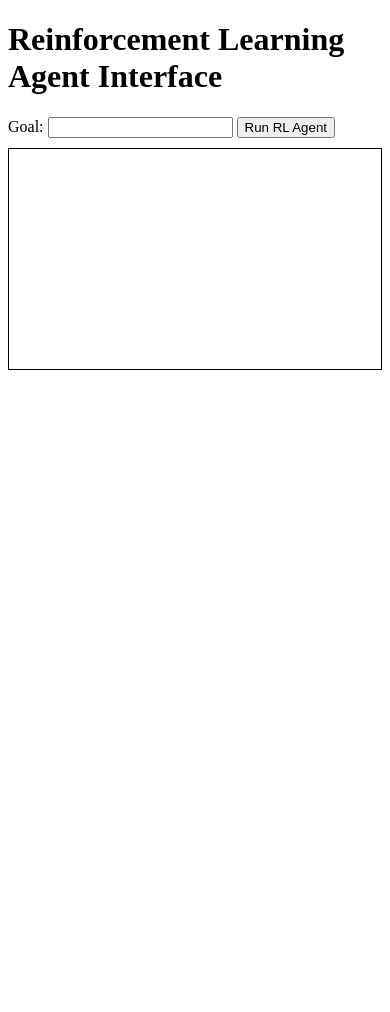
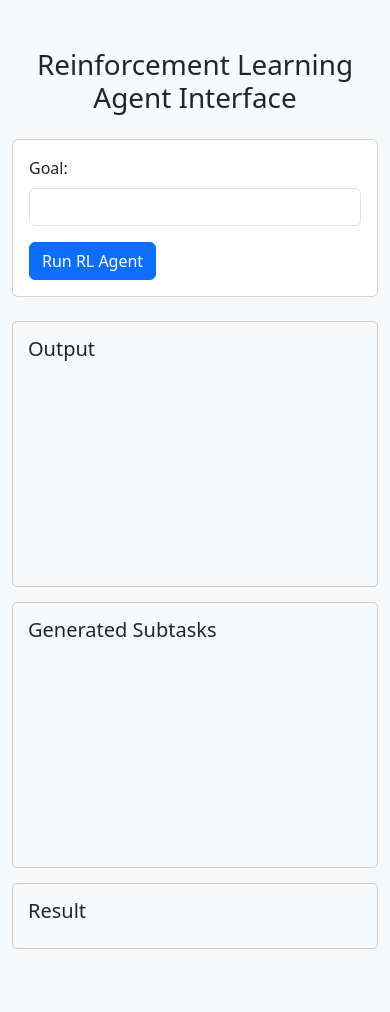
Before and after one commit to hemangjoshi37a/PersonalGoalAssistant, a Flask app: page / in a window 390 px wide. Before the commit the page ends 370 px from the top, so only its background shows below. Run offline with Flask 3, Linux system fonts and the light colour scheme.

Commit message:
added some code

```diff
--- a/webapp/app.py
+++ b/webapp/app.py
@@ -9,40 +9,34 @@ from flask import Flask, render_template, request, jsonify
 from main import main
 from agent.subtask_generation import generate_subtasks
 from agent.input_control import move_mouse_to, press_key, click
+from agent.task_execution import perform_subtask
 
 app = Flask(__name__)
 
 @app.route('/')
 def index():
     return render_template('index.html')
-
 @app.route('/run', methods=['POST'])
 def run_agent():
     goal = request.form.get('goal')
+
     # Generate subtasks
-    subtasks = generate_subtasks(goal)
-    print(f'{subtasks=}')
+    subtasks = generate_subtasks(f"Generate a list of subtasks for accomplishing the goal: {goal}")
 
-    agent_output = []
+    # Execute the subtasks (replace this with actual execution)
+    agent_output = []  # Initialize an empty list for agent output
+    for index, subtask in enumerate(subtasks, start=1):
+        print(f"Debug: Starting subtask {index}: {subtask}")
+        status = perform_subtask(subtask)
+        print(f"Debug: Finished subtask {index}: {subtask} - {status}")
+        agent_output.append({
+            'step': index,
+            'action': subtask,
+            'status': status
+        })
 
-    for i, subtask in enumerate(subtasks):
-        # Perform the actions based on the subtask (example)
-        if 'move_mouse' in subtask:
-            move_mouse_to(100, 100)  # Replace with actual x, y values
-            agent_output.append({'step': i + 1, 'action': 'move_mouse', 'status': 'success'})
-
-        elif 'press_key' in subtask:
-            press_key('a')  # Replace with the actual key
-            agent_output.append({'step': i + 1, 'action': 'press_key', 'status': 'success'})
-
-        elif 'click' in subtask:
-            click()  # Perform a mouse click
-            agent_output.append({'step': i + 1, 'action': 'click', 'status': 'success'})
-
-    response = {'result': f'RL agent ran successfully with goal: {goal}', 'agent_output': agent_output}
+    response = {'result': f'RL agent ran successfully with goal: {goal}', 'agent_output': agent_output, 'subtasks': subtasks}
     return jsonify(response)
-
-
 
 if __name__ == '__main__':
     app.run(debug=True)
--- a/webapp/templates/index.html
+++ b/webapp/templates/index.html
@@ -5,55 +5,99 @@
   <meta charset="utf-8">
   <meta name="viewport" content="width=device-width, initial-scale=1">
   <title>RL Agent Interface</title>
+  <link href="https://cdn.jsdelivr.net/npm/bootstrap@5.3.0-alpha1/dist/css/bootstrap.min.css" rel="stylesheet">
+  <style>
+    .output-container {
+      border: 1px solid #ccc;
+      border-radius: 5px;
+      padding: 15px;
+      margin-bottom: 15px;
+    }
+
+    .output-container h5 {
+      margin-bottom: 10px;
+    }
+  </style>
 </head>
 
-<body>
-  <h1>Reinforcement Learning Agent Interface</h1>
+<body class="bg-light">
+  <div class="container my-5">
+    <h1 class="text-center mb-4">Reinforcement Learning Agent Interface</h1>
+    <div class="row justify-content-center">
+      <div class="col-md-8">
+        <div class="card mb-4">
+          <div class="card-body">
             <form id="rl-agent-form">
-    <label for="goal">Goal:</label>
-    <input type="text" id="goal" name="goal" required>
-    <button type="submit">Run RL Agent</button>
-    <!-- Add this element after the button -->
-    <div id="output" style="border: 1px solid black; padding: 10px; margin-top: 10px; height: 200px; overflow: auto;"></div>
-
+              <div class="mb-3">
+                <label for="goal" class="form-label">Goal:</label>
+                <input type="text" class="form-control" id="goal" name="goal" required>
+              </div>
+              <button type="submit" class="btn btn-primary">Run RL Agent</button>
             </form>
+          </div>
+        </div>
+        <div class="output-container">
+          <h5>Output</h5>
+          <div id="output" style="height: 200px; overflow: auto;"></div>
+        </div>
+        <div class="output-container">
+          <h5>Generated Subtasks</h5>
+          <div id="subtasks" style="height: 200px; overflow: auto;"></div>
+        </div>
+        <div class="output-container">
+          <h5>Result</h5>
           <div id="result"></div>
+        </div>
+      </div>
+    </div>
+  </div>
 
   <script>
     document.getElementById('rl-agent-form').addEventListener('submit', async (event) => {
       event.preventDefault();
-      const goal = document.getElementById('goal').value;
-      const response = await fetch('/run', {
-        method: 'POST',
-        body: new FormData(event.target),
-        headers: {
-          'Accept': 'application/json'
-        }
-      });
-      const result = await response.json();
-      document.getElementById('result').textContent = result.result;
+      runAgent();
     });
 
-    function runAgent() {
+    async function runAgent() {
       const goal = document.getElementById("goal").value;
-      fetch("/run", {
+      const button = document.querySelector("#rl-agent-form button[type='submit']");
+      button.disabled = true;
+      button.textContent = "Processing...";
+
+      const output = document.getElementById("output");
+      output.innerHTML += `<p>Debug: Sending request to /run</p>`;
+
+      const response = await fetch("/run", {
         method: "POST",
         headers: { "Content-Type": "application/x-www-form-urlencoded" },
         body: new URLSearchParams({ goal: goal }),
-      })
-        .then((response) => response.json())
-        .then((data) => {
-          const output = document.getElementById("output");
-          output.innerHTML += `<p>${data.result}</p>`;
+      });
+
+      const data = await response.json();
+      output.innerHTML += `<p>Debug: Received response from /run</p>`;
+
+      // Display generated subtasks
+      const subtasksContainer = document.getElementById("subtasks");
+      subtasksContainer.innerHTML = "<ol>";
+      for (const subtask of data.subtasks) {
+        subtasksContainer.innerHTML += `<li>${subtask}</li>`;
+      }
+      subtasksContainer.innerHTML += "</ol>";
 
       // Display agent output
       for (const item of data.agent_output) {
         output.innerHTML += `<p>Step ${item.step}: ${item.action} - ${item.status}</p>`;
       }
-        });
+      // Display result
+      const resultContainer = document.getElementById("result");
+      resultContainer.innerHTML = `<p>${data.result}</p>`;
+
+      button.disabled = false;
+      button.textContent = "Run RL Agent";
     }
-
   </script>
+  <script src="https://cdn.jsdelivr.net/npm/@popperjs/core@2.11.6/dist/umd/popper.min.js"></script>
+  <script src="https://cdn.jsdelivr.net/npm/bootstrap@5.3.0-alpha1/dist/js/bootstrap.min.js"></script>
 </body>
 
 </html>
```
Also changed, not shown: agent/task_execution.py (added, +17 -0 lines). Lines whose indentation alone changed are shown as unchanged.
